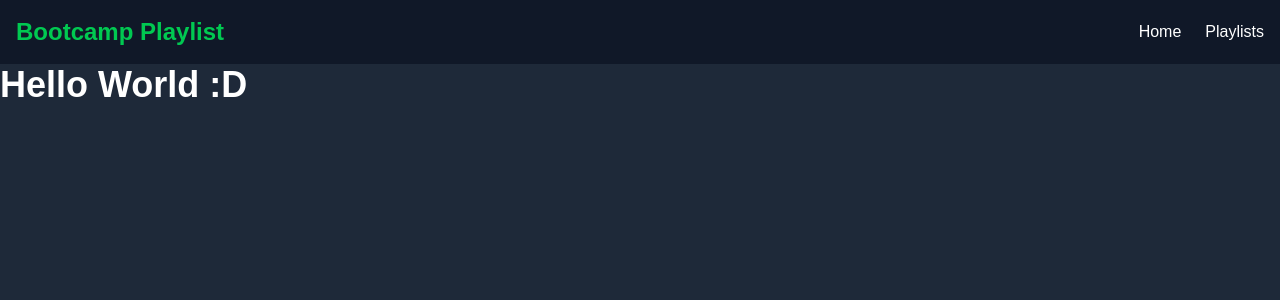
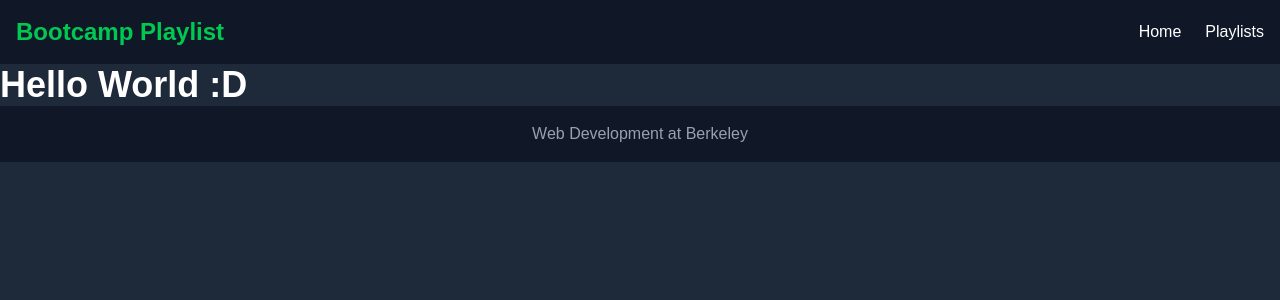
Before and after one commit to ortizrodrigo/rodrigo-bootcamp-playlist, a Next.js app in the folder my-app/: page / in a window 1280 px wide. Shown: the top 300 px of the page. Built offline with nearby package versions, Linux system fonts and the light colour scheme.

Commit message:
added footer

```diff
--- a/my-app/src/pages/index.tsx
+++ b/my-app/src/pages/index.tsx
@@ -38,6 +38,9 @@ export default function Home() {
 
 
       {/* Footer */}
+      <footer className="p-4 border-t border-gray-800 text-center text-gray-400 bg-gray-900">
+        Web Development at Berkeley
+      </footer>
     </div>
     //<h1 className="text-4xl font-bold">Hello World</h1>
   );
@@ -85,3 +88,15 @@ Note: I am not sure why this component spawned a "dev tool" button on the bottom
   hover:text-green-400:     changes div's text to green when hovered over.
   transition-colors:        smoothens hover color change
 */
+
+/*
+<footer className="p-4 border-t border-gray-800 text-center text-gray-400 bg-gray-900">
+  p-4:                padding (left, right, top, bottom) of value 4 in Tailwind's spacing scale
+  border-t:           adds a top border
+  border-gray-800:    sets border color to gray
+  text-center:        center text
+  text-gray-400:      color text
+  bg-gray-900:        color background
+
+  Note: did not use flex as it only contains one element, thus vertical stacking works fine here
+*/
```
